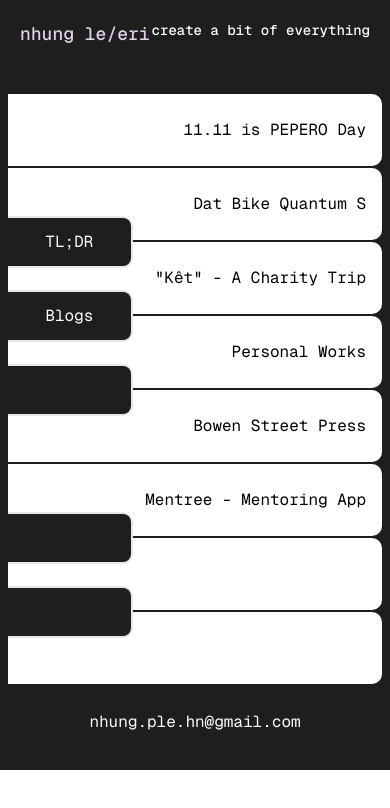
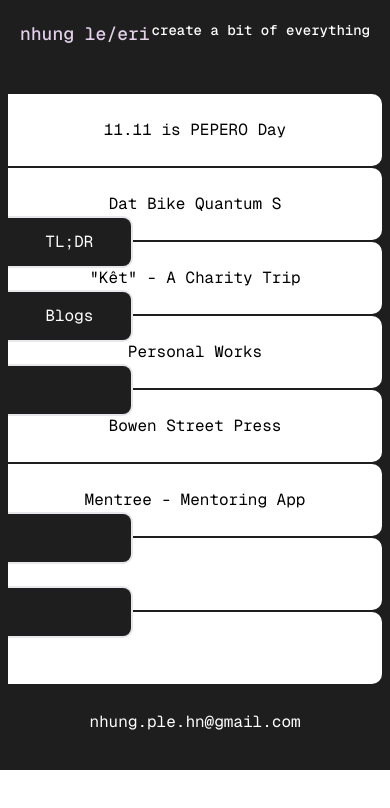
Before and after one commit to dathoangquoc/eri, a Next.js app: page / in a window 390 px wide. Shown: the top 808 px of the page. Built offline with nearby package versions, Linux system fonts and the light colour scheme.

Commit message:
add homepage hover animation

```diff
--- a/src/app/page.tsx
+++ b/src/app/page.tsx
@@ -19,7 +19,7 @@ export default function Home() {
       <div className="lg:px-8 px-2 py-6">
         {/* C */}
         <div className="relative">
-          <WhiteKey content="11.11 is PEPERO Day" path="/pepero-day"></WhiteKey>
+          <WhiteKey content="11.11 is PEPERO Day" path="/pepero-day" gif="/bg/pepero.gif"></WhiteKey>
         </div>
         {/* B */}
         <div className="relative">
--- a/src/components/black-key.tsx
+++ b/src/components/black-key.tsx
@@ -1,6 +1,6 @@
 export default function BlackKey({ content }: { content?: string }) {
     return (
-        <div className="h-13 lg:h-20 absolute -translate-y-1/2 w-1/3
+        <div className="z-10 h-13 lg:h-20 absolute -translate-y-1/2 w-1/3
         rounded-r-lg bg-dark border-2 border-l-0 border-gray-200
         text-white text-md lg:text-2xl
         flex items-center justify-center">
--- a/src/components/white-key.tsx
+++ b/src/components/white-key.tsx
@@ -1,20 +1,90 @@
 import Link from "next/link";
+import Image from "next/image";
+import clsx from "clsx";
 
 export default function WhiteKey({
   content,
   path,
+  gif,
 }: {
   content?: string;
   path?: string;
+  gif?: string;
 }) {
-  return (
-    <div className="h-18 lg:h-28
-    p-4
-    bg-white hover:bg-gray-700 my-0.5 rounded-r-lg text-black hover:text-white
-    text-md lg:text-2xl
-    flex items-center justify-end lg:justify-center
-    transition duration-300 hover:shadow-[inset_0_0_40px_rgba(0,0,0,0.6)]">
-      {content && path ? <Link href={path!}>{content ?? " "}</Link> : " "}
+  const hasGif = Boolean(gif);
+
+  const Container = (
+    <div
+      className={clsx(
+        `
+        relative
+        h-18 lg:h-28
+        p-4
+        my-0.5
+        rounded-r-lg
+        bg-white
+        text-black
+        text-md lg:text-2xl
+        flex items-center justify-center
+        overflow-hidden
+        `,
+        hasGif &&
+          `
+          group
+          transition duration-300
+          hover:text-white
+          cursor-pointer
+          `
+      )}
+    >
+      {/* Background gif */}
+      {hasGif && (
+        <Image
+          src={gif!}
+          alt="gif"
+          fill
+          className="
+            object-cover
+            opacity-0 group-hover:opacity-100
+            transition-opacity duration-300
+            pointer-events-none
+          "
+        />
+      )}
+
+      {/* Inset shadow overlay */}
+      {hasGif && (
+        <div
+          className="
+            absolute inset-0
+            opacity-0 group-hover:opacity-100
+            transition-opacity duration-300
+            pointer-events-none
+            shadow-[inset_0_0_40px_rgba(0,0,0,0.6)]
+          "
+        />
+      )}
+
+      {/* Purple overlay */}
+      {hasGif && (
+        <div
+          className="
+            absolute inset-0
+            bg-[#3A1C36]/40
+            opacity-0 group-hover:opacity-100
+            transition-opacity duration-300
+            pointer-events-none
+          "
+        />
+      )}
+
+      {/* Foreground content */}
+      {content && (
+        <span className="relative z-10">{content}</span>
+      )}
     </div>
   );
+
+  // Wrap whole container in Link if path exists
+  return path ? <Link href={path}>{Container}</Link> : Container;
 }
```
Also changed, not shown: public/bg/pepero.gif (added).
